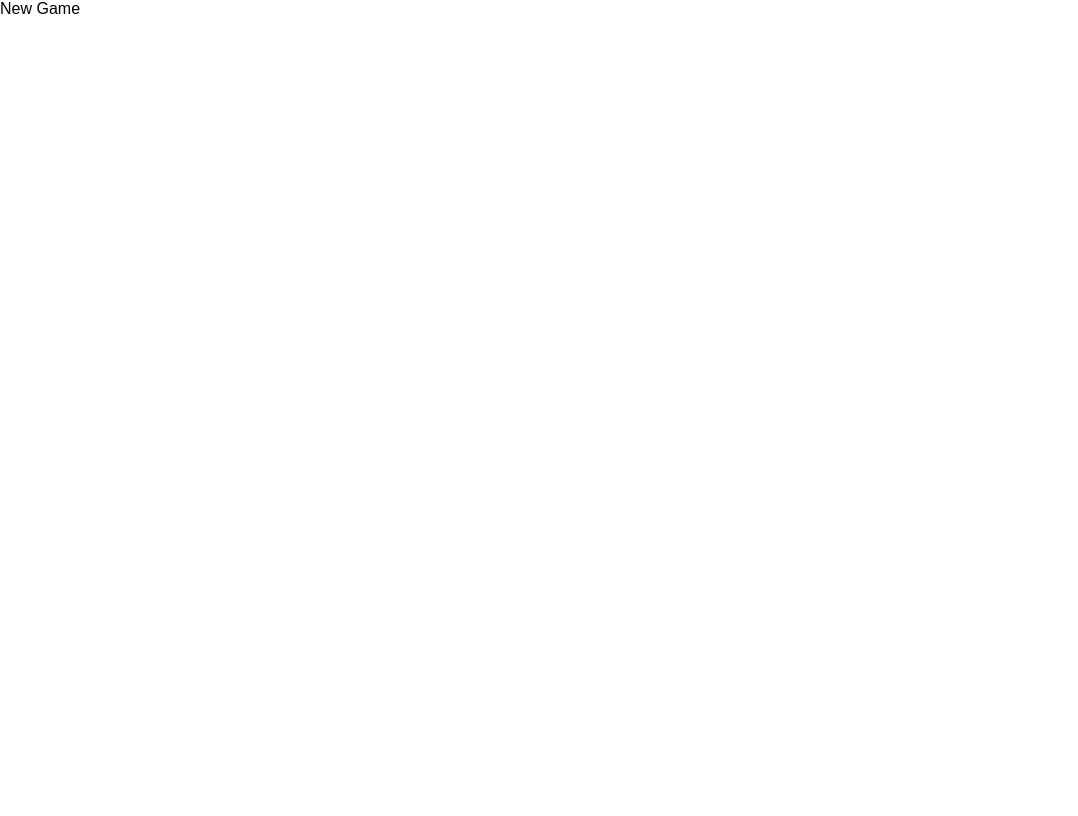
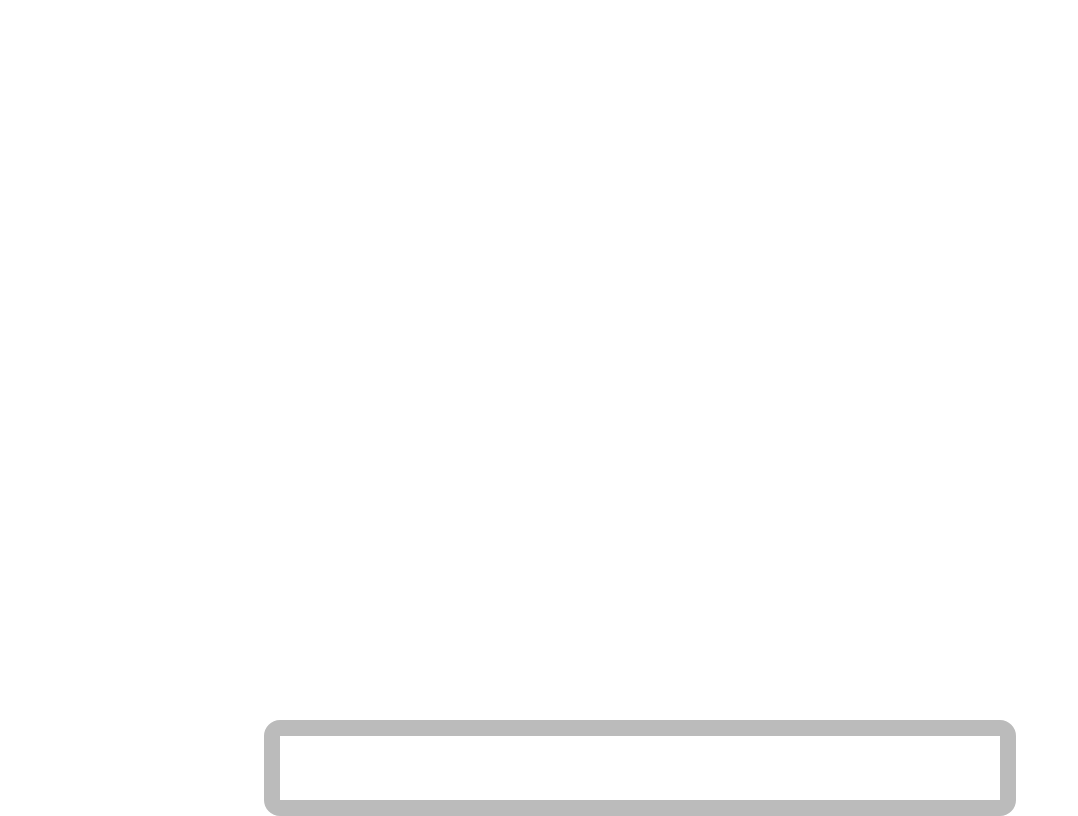
Before and after one commit to tristanjohnson849/letterjam, a React app: page /new-game in a window 1280 px wide. Shown: the whole page, without its empty margins (0-1078 px from the left). Built offline with nearby package versions, Linux system fonts and the light colour scheme.

Commit message:
Tweaks to menu and starting to add base game layout

```diff
--- a/src/Game/index.tsx
+++ b/src/Game/index.tsx
@@ -2,7 +2,27 @@ import React from "react";
 
 const Game: React.FC<{}> = () => {
 
-    return <div>New Game</div>
+    return (
+        <div style={{
+            width: '100%',
+            height: '100%',
+            display: 'flex',
+            justifyContent: 'center',
+            alignItems: 'center',
+        }}>
+            <div
+                style={{
+                    position: 'absolute',
+                    bottom: '-16px',
+                    margin: 'auto',
+                    border: '16px solid #BBB',
+                    borderRadius: '16px',
+                    width: '720px',
+                    height: '64px'
+                }}
+            ></div>
+        </div>
+    );
 }
 
 export default Game;
--- a/src/LandingMenu/MenuCard.tsx
+++ b/src/LandingMenu/MenuCard.tsx
@@ -7,7 +7,7 @@ import StatsCard from './StatsCard';
 
 
 const cardWrapperStyle: CSSProperties = {
-    border: `8px solid ${styles.colors.red}`,
+    border: `16px solid ${styles.colors.red}`,
     borderRadius: '12px',
     textAlign: 'center',
     padding: '32px',
--- a/src/LandingMenu/NewGameCard.tsx
+++ b/src/LandingMenu/NewGameCard.tsx
@@ -26,7 +26,7 @@ const NewGameCard: React.FC<MenuCardBackProps> = ({ flip }) => {
                     borderRadius: '8px',
                     width: '96px',
                     height: '36px',
-                    backgroundColor: styles.colors.red,
+                    backgroundColor: styles.colors.green,
                     color: styles.colors.white,
                     fontSize: '24px',
                     border: 'none',
```
